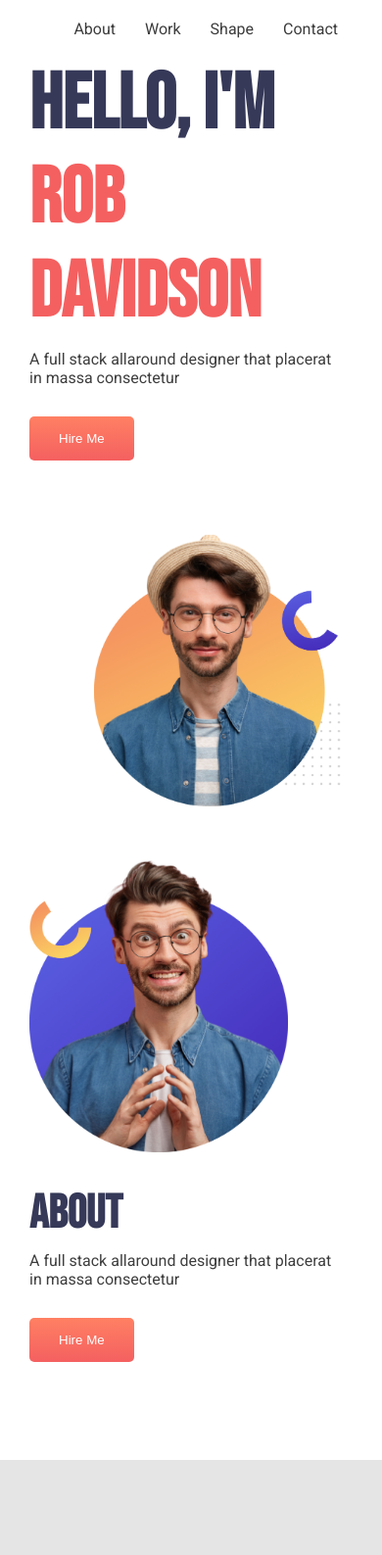
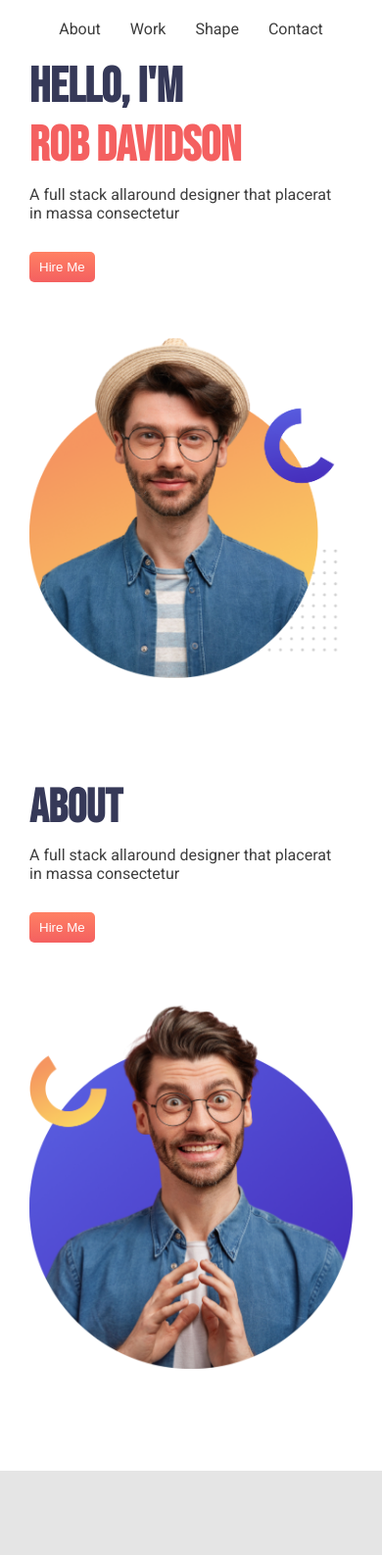
Before and after one commit to hossainrabbi/personal-website-ph-a1, a plain HTML site: page index.html in a window 390 px wide. Shown: the top 1587 px of the page at 98% size. Drawn offline with Linux system fonts and the light colour scheme.

Commit message:
responsive end

```diff
--- a/css/style.css
+++ b/css/style.css
@@ -279,13 +279,74 @@ footer .social__contact a:hover {
 }
 
 @media (max-width: 768px) {
+  .about__title .text h1 {
+    font-size: 60px;
+  }
+
   .about__area {
     grid-template-columns: repeat(1, 1fr);
+    grid-gap: 0;
+  }
+
+  .about__area .image {
+    justify-self: center;
+  }
+
+  .about__desc {
+    margin-top: 100px;
+  }
+
+  .about__desc .image {
+    grid-row: 2;
+  }
+
+  .about__desc .text {
+    grid-row: 1;
+  }
+
+  .shape .shape__image {
+    width: 100%;
+  }
+
+  .shape .shape__desc h2 {
+    font-size: 45px;
   }
 }
 
 @media (max-width: 576px) {
+  button {
+    padding: 8px 10px;
+  }
+
+  .navbar ul {
+    justify-content: center;
+  }
+
+  .about__title .text h1 {
+    font-size: 50px;
+  }
+
   .work__area .work_blog {
     grid-template-columns: repeat(1, 1fr);
   }
+
+  .about__area .image {
+    width: 100%;
+  }
+
+  .shape .shape__desc h2 {
+    font-size: 25px;
+  }
+
+  footer {
+    margin-bottom: 20px;
+  }
+
+  footer h5 {
+    font-size: 20px;
+  }
+
+  footer h4 {
+    font-size: 28px;
+  }
 }
```
